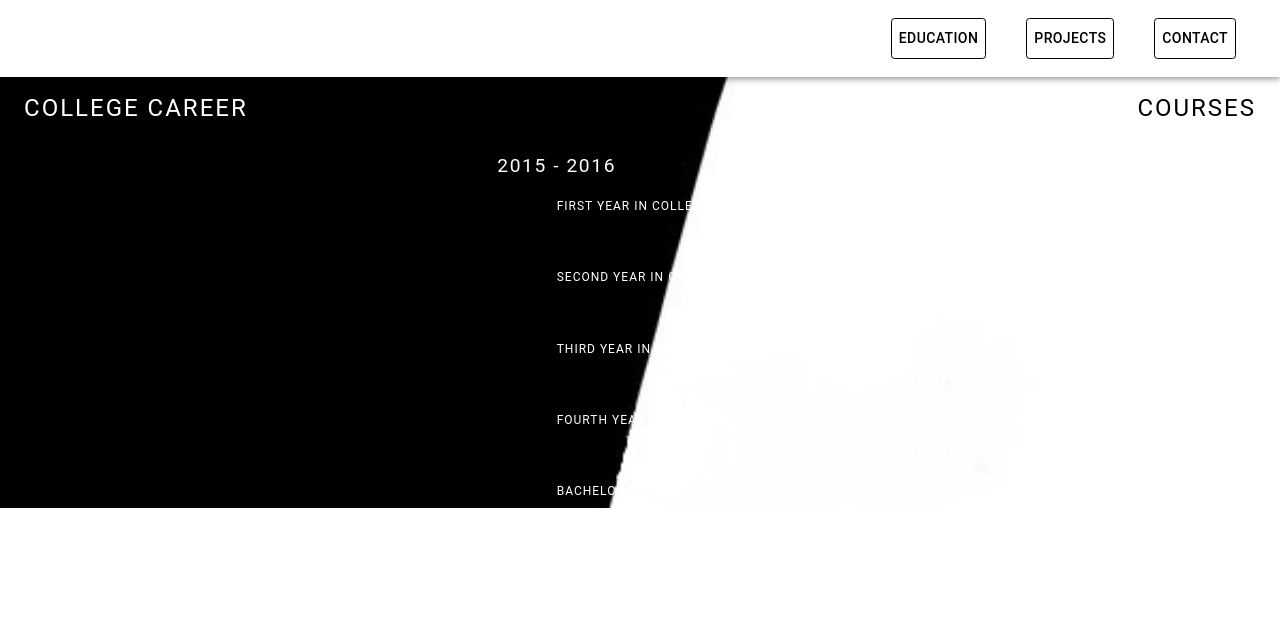
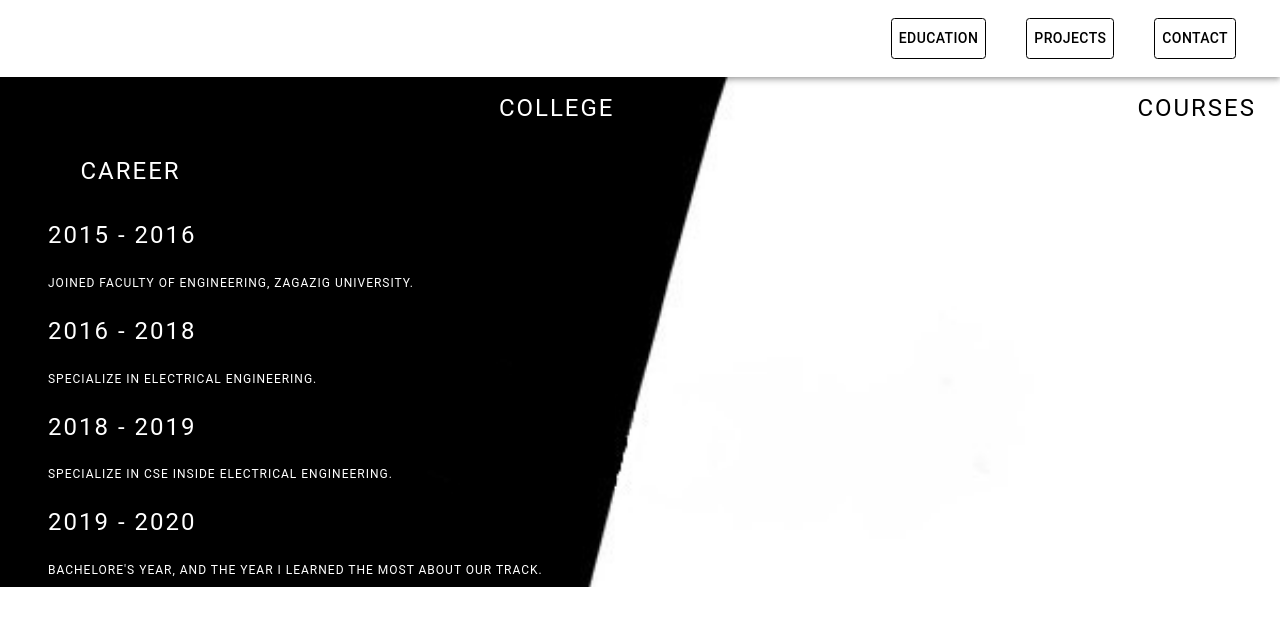
Before and after one commit to yossef-khaled/yossef-khaled.github.io, a React (Create React App) app: page /education in a window 1280 px wide. Shown: the top 626 px of the page. Built offline with nearby package versions, Linux system fonts and the light colour scheme.

Commit message:
Make the desired college career style

```diff
--- a/src/Components/EducationComponent/Education.jsx
+++ b/src/Components/EducationComponent/Education.jsx
@@ -10,24 +10,25 @@
 
 const styles = {
     collegeSec: {
-        marginRight: "15%",
-        display: "table-cell"
+        display: "table-cell",
+
     },
     title: {
         fontSize: "150%",
-        marginRight: "79%"
+        marginRight: "80%"
     },
     year: {
         color: "#ffffff",
-        fontSize: "120%",
+        fontSize: "150%",
+        marginRight: "70%",
+        float: "left",
+
     },
     yearDetails: {
-        marginLeft: "50%",
         float: "left"
     },
     coursesSec: {
         color: "#000000",
-        textAlign: "center",
         display: "table-cell"
     }
 };
@@ -51,23 +52,15 @@
                         </Typography>
                         <br/>
                         <Typography variant="overline" className={classes.yearDetails}>
-                            First Year In College
+                            Joined faculty of engineering, zagazig university.
                         </Typography>
                         <br/>
                         <Typography variant="overline" className={classes.year}>
-                            2016 - 2017
+                            2016 - 2018
                         </Typography>
                         <br/>
                         <Typography variant="overline" className={classes.yearDetails}>
-                            Second Year In College
-                        </Typography>
-                        <br/>
-                        <Typography variant="overline" className={classes.year}>
-                            2017 - 2018
-                        </Typography>
-                        <br/>
-                        <Typography variant="overline" className={classes.yearDetails}>
-                            Third Year In College
+                            Specialize in electrical engineering.
                         </Typography>
                         <br/>
                         <Typography variant="overline" className={classes.year}>
@@ -75,7 +68,7 @@
                         </Typography>
                         <br/>
                         <Typography variant="overline" className={classes.yearDetails}>
-                            Fourth Year In College
+                            Specialize in CSE inside electrical engineering.
                         </Typography>
                         <br/>
                         <Typography variant="overline" className={classes.year}>
@@ -83,7 +76,7 @@
                         </Typography>
                         <br/>
                         <Typography variant="overline" className={classes.yearDetails}>
-                            Bachelore's Year
+                            Bachelore's Year, and the year I learned the most about our track.
                         </Typography>
                 </Container>
             </Container>
@@ -91,6 +84,9 @@
                 <Typography variant="overline" className={classes.title}>
                         Courses
                 </Typography>
+            </Container>
+            <Container>
+
             </Container>
         </>
     );
```
